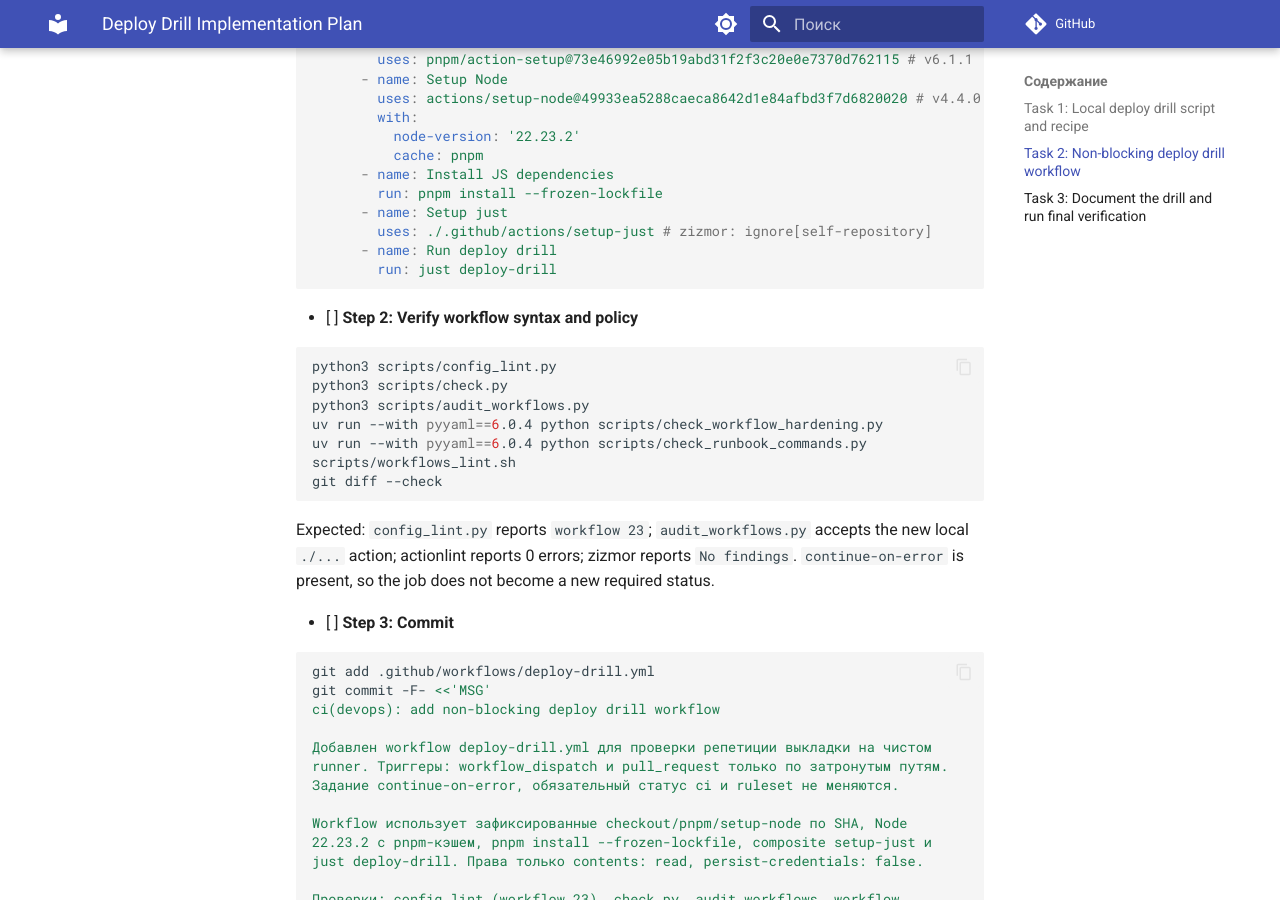
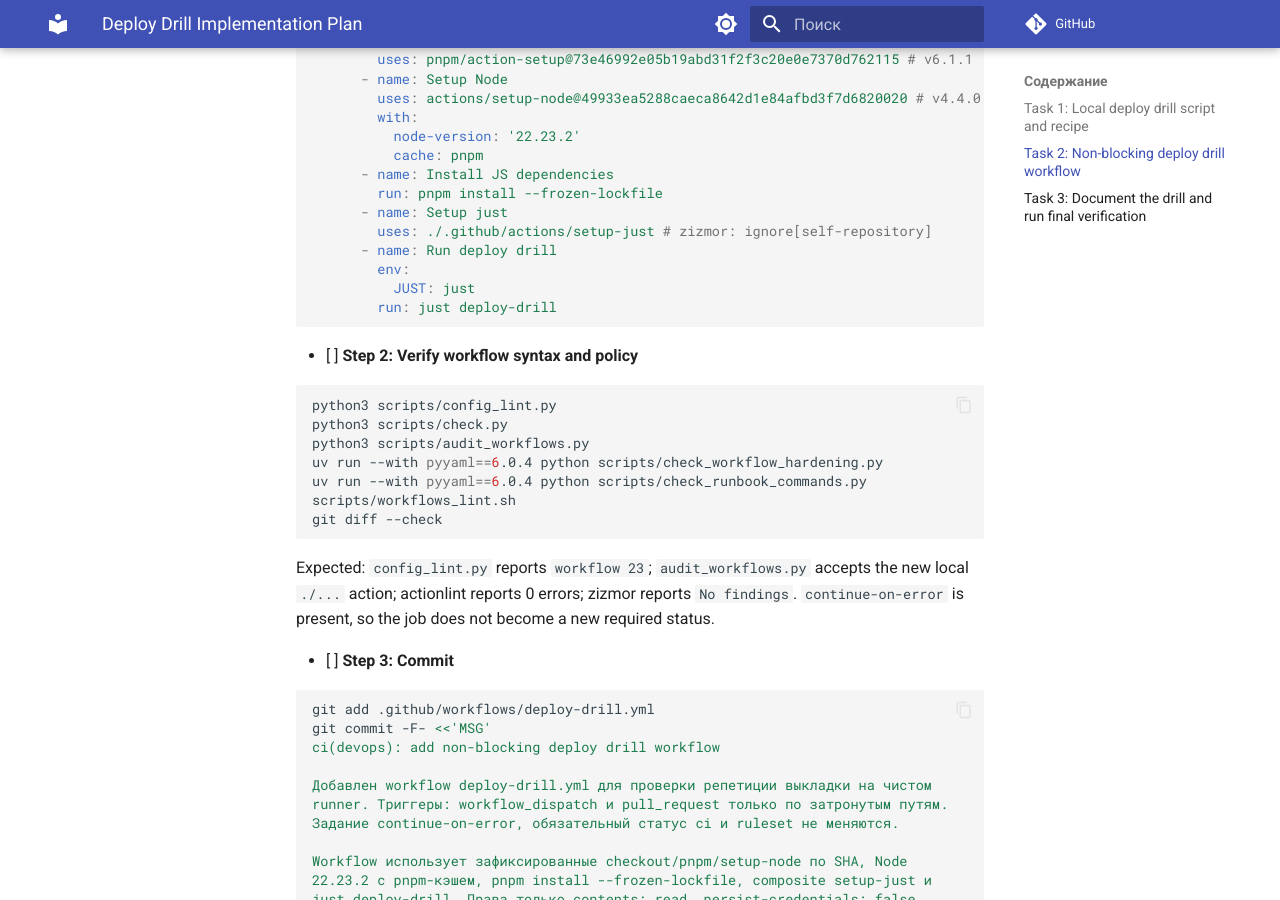
Before and after one commit to Cewerty/sreda-media, an MkDocs documentation site: the page built from docs/superpowers/plans/2026-11-26-devops-deploy-drill.md, in a window 1280 px wide and 900 px high, scrolled down 4373 px. Built offline with MkDocs 1.6.1 and Material for MkDocs 9.7.7, drawn with Linux system fonts in a browser that asks for light colours; comment, search, counter and statistics services are not loaded.

Commit message:
ci(devops): add non-blocking deploy drill workflow
Добавлен workflow deploy-drill.yml для проверки репетиции выкладки на чистом
runner. Триггеры: workflow_dispatch и pull_request только по затронутым путям.
Задание continue-on-error, обязательный статус ci и ruleset не меняются.

Workflow использует зафиксированные checkout/pnpm/setup-node по SHA, Node
22.23.2 с pnpm-кэшем, pnpm install --frozen-lockfile, composite setup-just и
just deploy-drill. Права только contents: read, persist-credentials: false.

Проверки: config_lint (workflow 23), check.py, audit_workflows, workflow
hardening, check_runbook_commands, actionlint 0 ошибок, zizmor No findings,
git diff --check. Прод-адрес, флаги ENABLE_*, секреты и алерты не трогались.

При код-ревью добавлен env JUST=just для шага Run deploy drill: composite setup-just уже устанавливает just 1.59.0, а uvx на чистом runner отсутствует; без этого continue-on-error скрывал бы падение внутренних вызовов. Синхронизирован блок кода Task 2 в плане.

Refs: #9 #14 #26 #48

````diff
--- a/docs/superpowers/plans/2026-11-26-devops-deploy-drill.md
+++ b/docs/superpowers/plans/2026-11-26-devops-deploy-drill.md
@@ -219,6 +219,8 @@ jobs:
       - name: Setup just
         uses: ./.github/actions/setup-just # zizmor: ignore[self-repository]
       - name: Run deploy drill
+        env:
+          JUST: just
         run: just deploy-drill
 ```
 
````
Also changed, not shown: 1 other file.
